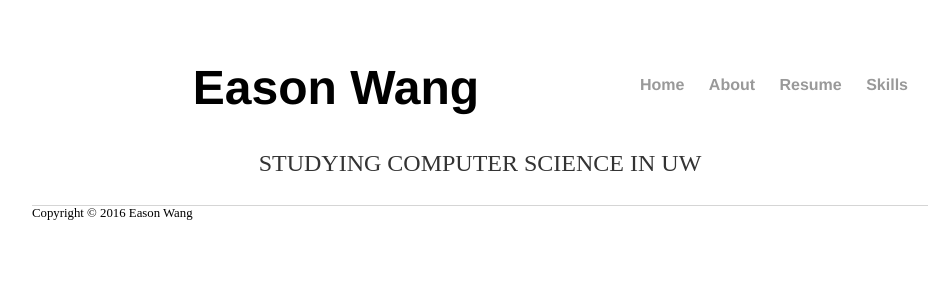
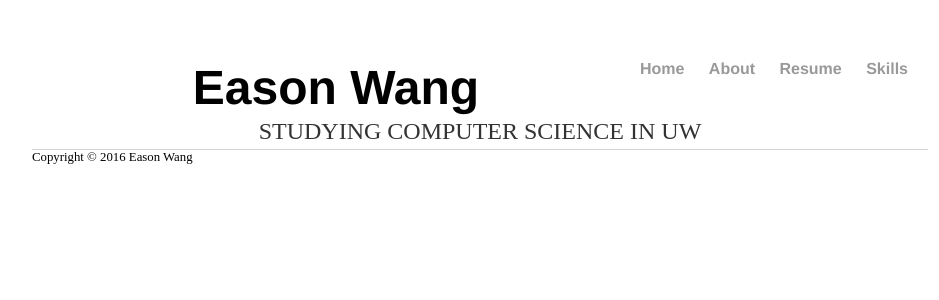
Before and after one commit to Eason666/Easonwang.github.io, a Jekyll site: the page built from index.html, in a window 1280 px wide. Shown: the top 300 px of the page, without its empty margins (160-1099 px from the left). Built offline with Jekyll 4.4.1, drawn with Linux system fonts in a browser that asks for light colours.

Commit message:
Update main.css

```diff
--- a/css/main.css
+++ b/css/main.css
@@ -3,6 +3,17 @@
     margin: 60px auto;
     width: 70%;
 }
+
+*{
+    margin:0;
+}
+
+bg{
+    background-image: url(https://www.google.ca/url?sa=i&rct=j&q=&esrc=s&source=images&cd=&cad=rja&uact=8&ved=0ahUKEwiN3tnf5pfQAhXC1IMKHdV3BlwQjRwIBw&url=http%3A%2F%2Fwww.zhuoku.org%2Fbizhi%2F509.html&psig=AFQjCNGw_UBVmkZNBEaE-8IbLEpdwLVpLg&ust=1478647852658862);
+    width:100%;
+    height: 100vh;
+}
+
 nav ul, footer ul {
     font-family:'Helvetica', 'Arial', 'Sans-Serif';
     padding: 0px;
```
